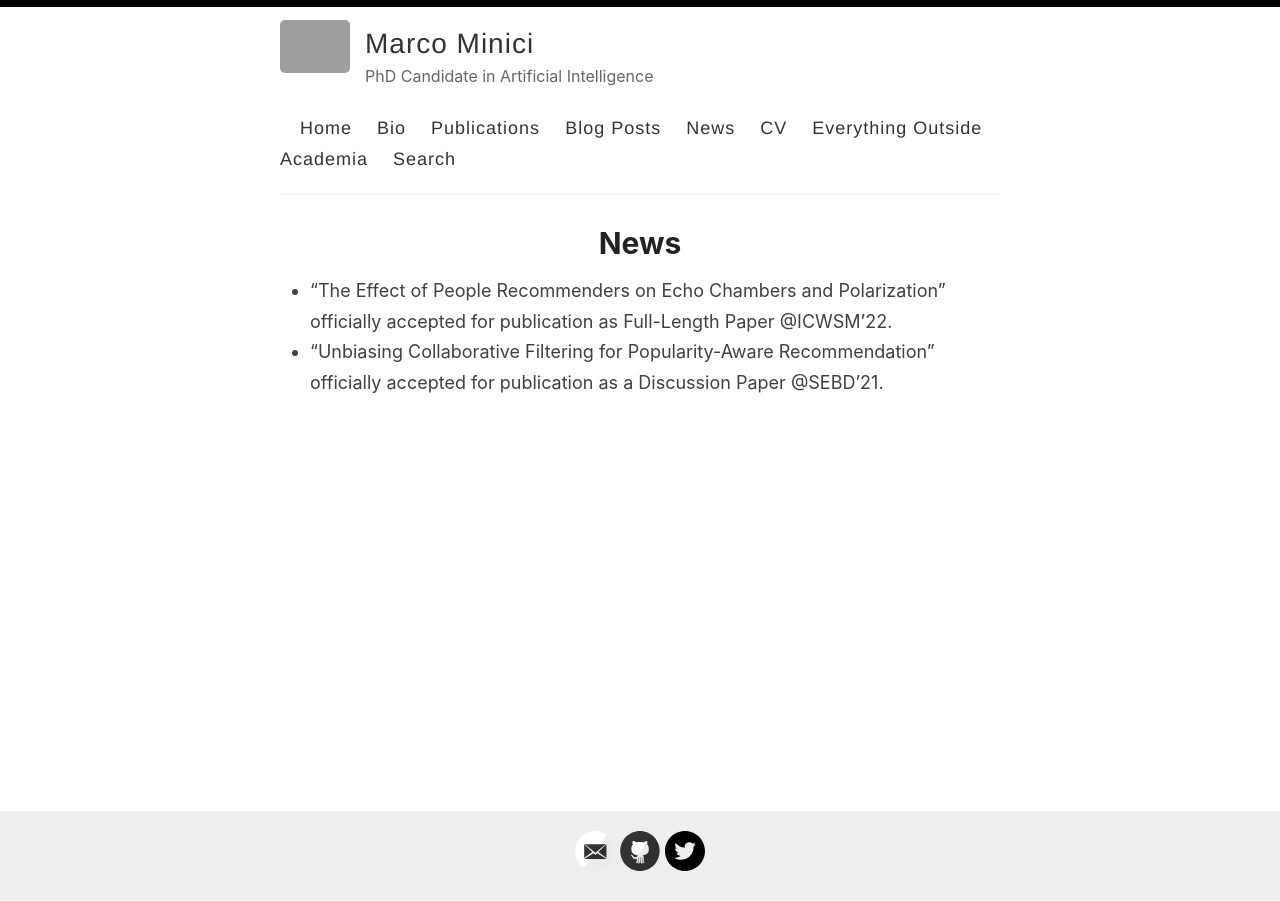
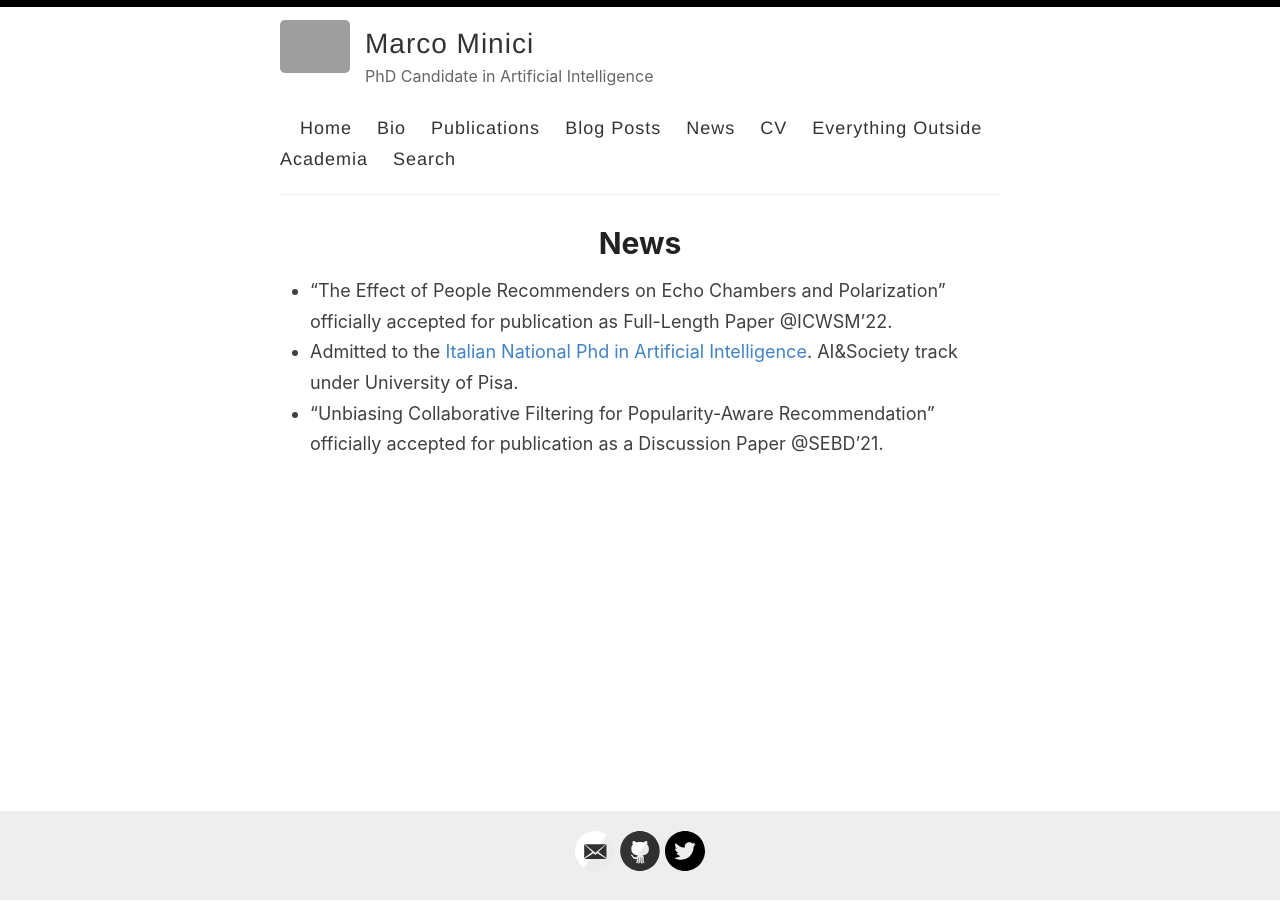
Before and after one commit to mminici/oldwebsite, a Jekyll site: the page built from _pages/short-news.md, in a window 1280 px wide. Built offline with Jekyll 4.4.1, drawn with Linux system fonts in a browser that asks for light colours; grey boxes are pictures that could not be loaded.

Commit message:
Update short-news.md

```diff
--- a/_pages/short-news.md
+++ b/_pages/short-news.md
@@ -5,4 +5,5 @@ title: News
 ---
 
 * "The Effect of People Recommenders on Echo Chambers and Polarization" officially accepted for publication as Full-Length Paper @ICWSM'22.
+* Admitted to the [Italian National Phd in Artificial Intelligence](https://phd-ai-society.di.unipi.it/en/). AI&Society track under University of Pisa.
 * "Unbiasing Collaborative Filtering for Popularity-Aware Recommendation" officially accepted for publication as a Discussion Paper @SEBD'21.
```
